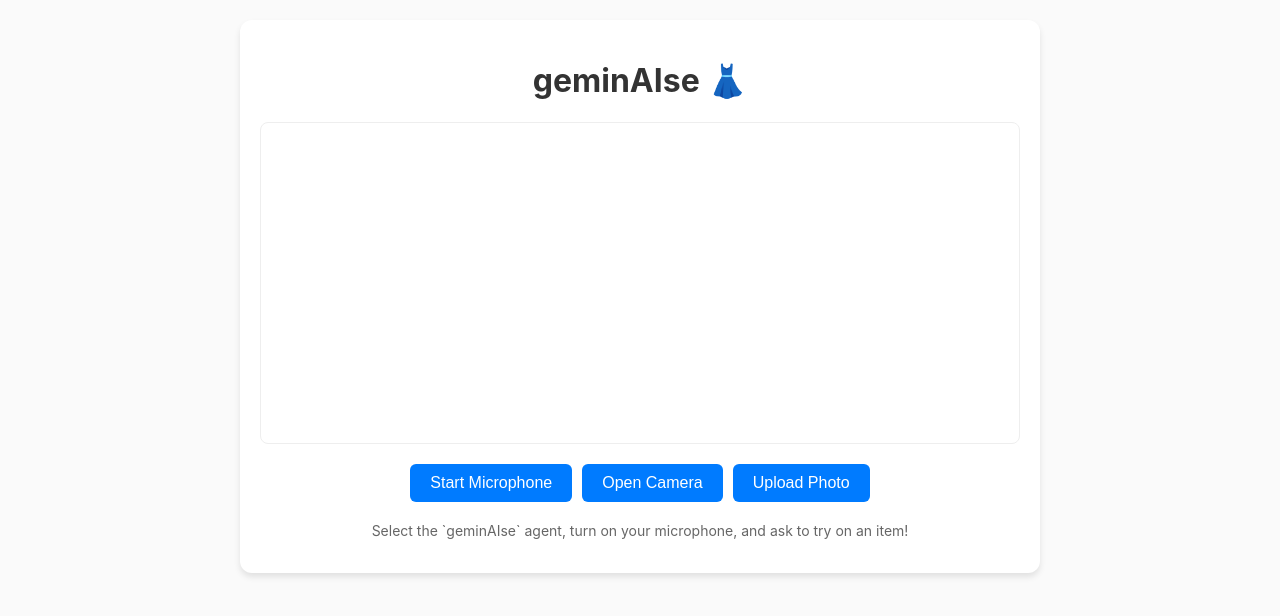
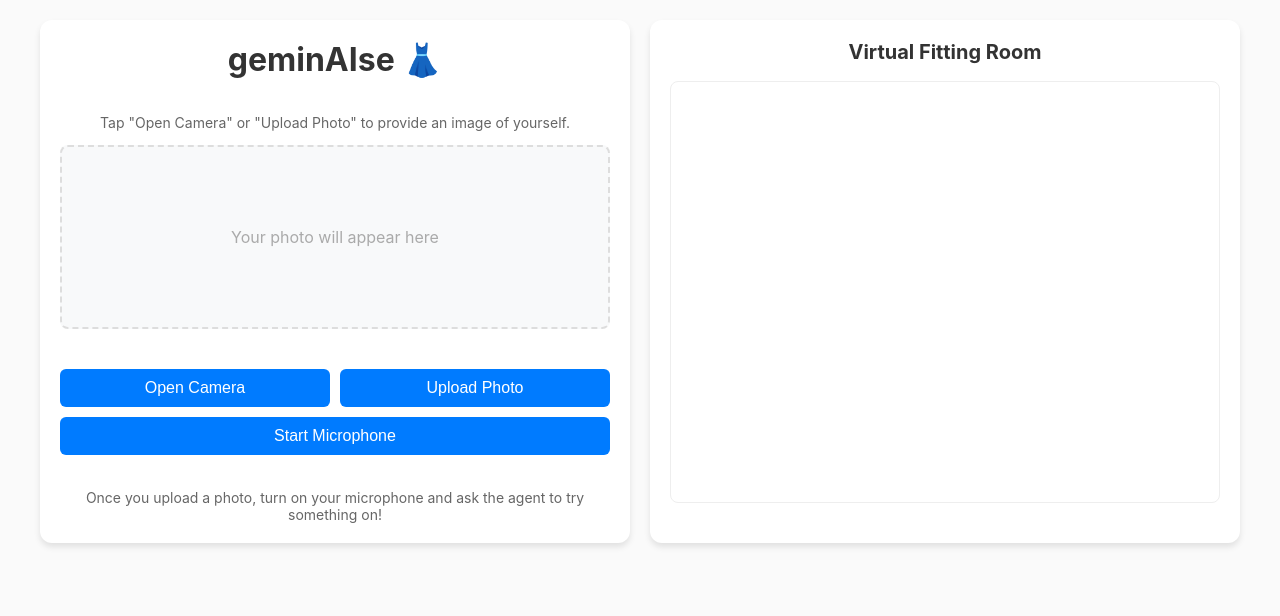
Before and after one commit to Iskriyana/geminAIse, a FastAPI app: page /try-on in a window 1280 px wide. Shown: the top 616 px of the page. Run offline with FastAPI, Linux system fonts and the light colour scheme; some libraries are stand-ins or nearby versions.

Commit message:
260316 splitting input photo to the left and output photo to the right

```diff
--- a/app/static/js/app.js
+++ b/app/static/js/app.js
@@ -20,6 +20,7 @@ const uploadBtn = document.getElementById('upload-btn');
 const imageUpload = document.getElementById('image-upload');
 const cameraPreview = document.getElementById('camera-preview');
 const capturedImage = document.getElementById('captured-image');
+const placeholderText = document.getElementById('placeholder-text');
 
 // Add message to chat log
 function addMessage(text, type) {
@@ -310,6 +311,7 @@ cameraBtn.addEventListener("click", async () => {
         cameraPreview.style.display = "block";
         captureBtn.style.display = "block";
         capturedImage.style.display = "none";
+        placeholderText.style.display = "none";
         cameraBtn.textContent = "Close Camera";
     } catch (e) {
         alert("Camera error: " + e.message);
@@ -365,6 +367,7 @@ imageUpload.addEventListener("change", (e) => {
         capturedImage.src = dataUrl;
         capturedImage.style.display = "block";
         cameraPreview.style.display = "none";
+        placeholderText.style.display = "none";
 
         if (cameraStream) {
             cameraStream.getTracks().forEach(t => t.stop());
--- a/app/templates/index.html
+++ b/app/templates/index.html
@@ -5,45 +5,55 @@
     <meta name="viewport" content="width=device-width, initial-scale=1.0">
     <title>geminAIse - Virtual Try On</title>
     <style>
-        body { font-family: -apple-system, BlinkMacSystemFont, "Segoe UI", Roboto, Helvetica, Arial, sans-serif; margin: 0; padding: 20px; max-width: 800px; margin: 0 auto; background: #fafafa; }
-        .container { background: white; padding: 20px; border-radius: 12px; box-shadow: 0 4px 6px rgba(0,0,0,0.1); }
-        h1 { color: #333; text-align: center; }
-        #camera-preview { width: 100%; max-width: 400px; border-radius: 8px; display: none; margin: 0 auto; }
-        #captured-image { width: 100%; max-width: 400px; border-radius: 8px; display: none; margin: 0 auto; }
-        .controls { display: flex; gap: 10px; justify-content: center; margin: 20px 0; }
-        button { padding: 10px 20px; border: none; border-radius: 6px; background: #007bff; color: white; cursor: pointer; font-size: 16px; }
+        body { font-family: -apple-system, BlinkMacSystemFont, "Segoe UI", Roboto, Helvetica, Arial, sans-serif; margin: 0; padding: 20px; background: #fafafa; }
+        .main-wrapper { max-width: 1200px; margin: 0 auto; display: flex; gap: 20px; align-items: stretch; }
+        .column { background: white; padding: 20px; border-radius: 12px; box-shadow: 0 4px 6px rgba(0,0,0,0.1); flex: 1; display: flex; flex-direction: column; }
+        h1 { color: #333; text-align: center; margin-top: 0; }
+        #camera-preview { width: 100%; border-radius: 8px; display: none; margin: 0 auto; }
+        #captured-image { width: 100%; border-radius: 8px; display: none; margin: 0 auto; }
+        .controls { display: flex; flex-wrap: wrap; gap: 10px; justify-content: center; margin: 20px 0; }
+        button { padding: 10px 20px; border: none; border-radius: 6px; background: #007bff; color: white; cursor: pointer; font-size: 16px; flex: 1; min-width: 140px; }
         button:disabled { background: #ccc; cursor: not-allowed; }
         button#mic-btn.active { background: #dc3545; animation: pulse 1.5s infinite; }
         @keyframes pulse { 0% { transform: scale(1); } 50% { transform: scale(1.05); } 100% { transform: scale(1); } }
-        #messages { height: 300px; overflow-y: auto; border: 1px solid #eee; border-radius: 8px; padding: 10px; margin-bottom: 20px; }
+        #messages { flex: 1; overflow-y: auto; border: 1px solid #eee; border-radius: 8px; padding: 10px; margin-bottom: 20px; min-height: 400px; }
         .message { margin-bottom: 10px; padding: 8px 12px; border-radius: 8px; max-width: 80%; }
         .user-message { background: #007bff; color: white; margin-left: auto; }
         .agent-message { background: #e9ecef; color: #333; }
         .system-message { background: #fff3cd; color: #856404; text-align: center; font-size: 12px; width: 100%; max-width: 100%; }
         .image-container img { max-width: 100%; border-radius: 8px; }
-        select { padding: 10px; border-radius: 6px; border: 1px solid #ccc; font-size: 16px; }
+        .agent-image { max-width: 100%; border-radius: 8px; margin-top: 10px; box-shadow: 0 2px 8px rgba(0,0,0,0.1); }
+        .instruction-text { text-align: center; color: #666; font-size: 14px; }
     </style>
 </head>
 <body>
-    <div class="container">
+    <div class="main-wrapper">
+        <!-- Left Column: Input (Camera & Upload) -->
+        <div class="column left-col">
             <h1>geminAIse 👗</h1>
+            <p class="instruction-text">Tap "Open Camera" or "Upload Photo" to provide an image of yourself.</p>
 
-        <div id="messages"></div>
-
-        <div style="text-align: center;">
+            <div style="flex: 1; display: flex; align-items: center; justify-content: center; background: #f8f9fa; border-radius: 8px; margin-bottom: 20px; overflow: hidden; border: 2px dashed #ddd;">
                 <video id="camera-preview" autoplay playsinline></video>
                 <img id="captured-image" />
+                <div id="placeholder-text" style="color: #aaa;">Your photo will appear here</div>
             </div>
 
             <div class="controls">
-            <button id="mic-btn">Start Microphone</button>
                 <button id="camera-btn">Open Camera</button>
                 <button id="capture-btn" style="display:none;">Capture Photo</button>
                 <button id="upload-btn">Upload Photo</button>
+                <button id="mic-btn" style="flex-basis: 100%;">Start Microphone</button>
                 <input type="file" id="image-upload" accept="image/*" style="display: none;">
             </div>
+            <p class="instruction-text" style="margin-bottom: 0;">Once you upload a photo, turn on your microphone and ask the agent to try something on!</p>
+        </div>
 
-        <p style="text-align: center; color: #666; font-size: 14px;">Select the `geminAIse` agent, turn on your microphone, and ask to try on an item!</p>
+        <!-- Right Column: Output (Chat & Generation) -->
+        <div class="column right-col">
+            <h2 style="margin-top: 0; text-align: center; color: #333; font-size: 1.25em;">Virtual Fitting Room</h2>
+            <div id="messages"></div>
+        </div>
     </div>
 
     <!-- The Web Audio API Context and WebSocket Logic -->
```
Lines whose indentation alone changed are shown as unchanged.
